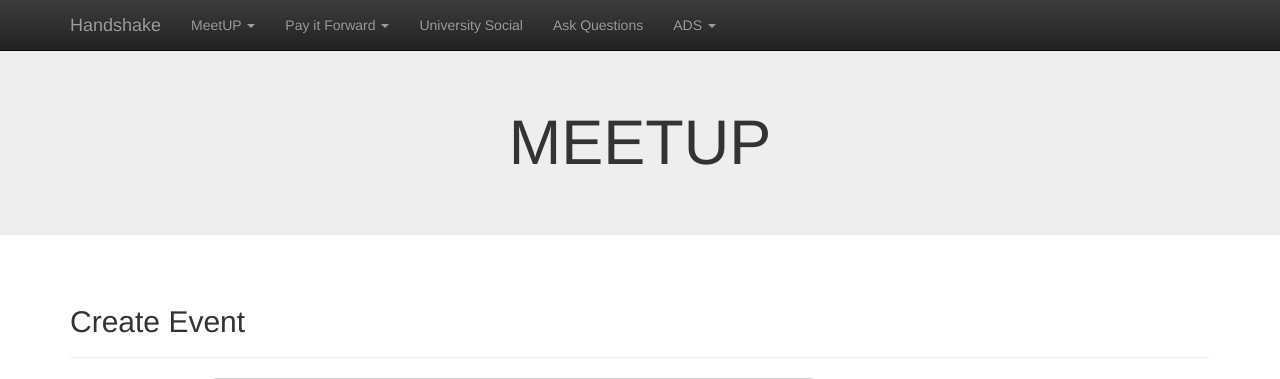
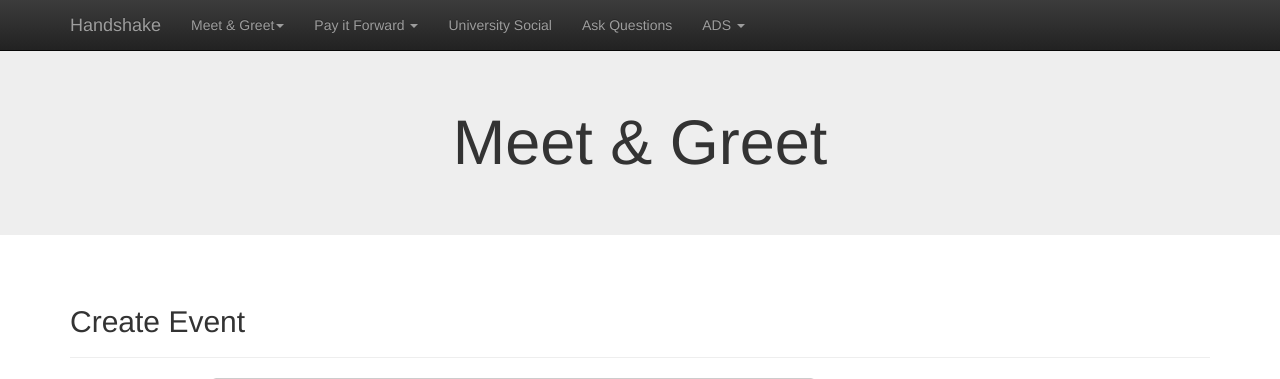
Before and after one commit to kotut/spartans, a PHP site: page /create_meetup.php in a window 1280 px wide. Shown: the top 379 px of the page. Run offline with PHP 8.4, Linux system fonts and the light colour scheme; some libraries are stand-ins or nearby versions.

Commit message:
rename meet and greet

```diff
--- a/CreateAds/createads.php
+++ b/CreateAds/createads.php
@@ -38,7 +38,7 @@
 
 
   				<ul class="nav navbar-nav">
-  					<li><a href="#meet_up">MeetUp</a>
+  					<li><a href="#meet_up">Meet &amp; Greet</a>
   					<li><a href="#pay_it_forward">Pay it Forward</a>
   					<li><a href="#university_socia">University Social</a>
   					<li><a href="#ask_questions">Ask Questions</a>
--- a/CreateAds/view_ads.php
+++ b/CreateAds/view_ads.php
@@ -63,7 +63,7 @@ include("../include/db.php");
   			</div><!-- Navbar Header-->
   			<div class="collapse navbar-collapse" id="navbar-collapse">
   				<ul class="nav navbar-nav">
-  					<li><a href="#meet_up">MeetUp</a>
+  					<li><a href="#meet_up">Meet &amp; Greet</a>
   					<li><a href="#pay_it_forward">Pay it Forward</a>
   					<li><a href="#university_socia">University Social</a>
   					<li><a href="#ask_questions">Ask Questions</a>
--- a/commentbox.html
+++ b/commentbox.html
@@ -68,7 +68,7 @@
 
                 <ul class="nav navbar-nav">
                     <li class="dropdown">
-              <a href="http://<?php echo $_SERVER['SERVER_NAME']."/meetup.php"?>" class="dropdown-toggle" data-toggle="dropdown" role="button" aria-haspopup="true" aria-expanded="false">MeetUP <span class="caret"></span></a>
+              <a href="http://<?php echo $_SERVER['SERVER_NAME']."/meetup.php"?>" class="dropdown-toggle" data-toggle="dropdown" role="button" aria-haspopup="true" aria-expanded="false">Meet &amp; Greet<span class="caret"></span></a>
                 <ul class="dropdown-menu">
                   <li><a href="#">Create Event</a></li>
                 </ul>
--- a/create_meetup.php
+++ b/create_meetup.php
@@ -21,7 +21,7 @@
 
   	<div class="jumbotron">
   		<div class="container text-center">
-  			<h1>MEETUP </h1>
+  			<h1>Meet &amp; Greet</h1>
 
   		</div><!-- End container -->
   	</div>
--- a/include/nav.php
+++ b/include/nav.php
@@ -18,9 +18,9 @@
 
   				<ul class="nav navbar-nav">
   					<li class="dropdown">
-              <a href="http://<?php echo $_SERVER['SERVER_NAME']."/view_meetup.php"?>" class="dropdown-toggle" data-toggle="dropdown" role="button" aria-haspopup="true" aria-expanded="false">MeetUP <span class="caret"></span></a>
+              <a href="http://<?php echo $_SERVER['SERVER_NAME']."/view_meetup.php"?>" class="dropdown-toggle" data-toggle="dropdown" role="button" aria-haspopup="true" aria-expanded="false">Meet &amp; Greet<span class="caret"></span></a>
                 <ul class="dropdown-menu">
-                  <li><a href="http://<?php echo $_SERVER['SERVER_NAME']."/view_meetup.php"?>">View all Meet Events</a></li>
+                  <li><a href="http://<?php echo $_SERVER['SERVER_NAME']."/view_meetup.php"?>">View all Meet &amp; Greet Events</a></li>
                   <li><a href="http://<?php echo $_SERVER['SERVER_NAME']."/create_meetup.php"?>">Create Event</a></li>
                 </ul>
             </li>
--- a/index.php
+++ b/index.php
@@ -44,7 +44,7 @@
 
 
   				<ul class="nav navbar-nav">
-  					<li><a href="#meet_up">MeetUp</a>
+  					<li><a href="#meet_up">Meet &amp; Greet</a>
   					<li><a href="#pay_it_forward">Pay it Forward</a>
   					<li><a href="#university_socia">University Social</a>
   					<li><a href="#ask_questions">Ask Questions</a>
@@ -139,7 +139,7 @@
   <div class="col-md-4" >
     <a href="event.php" class="thumbnail">
       <img src="image/handshake.jpg" alt=" " >
-	  <h4 align =center> Handshake Meet-Up</h4>
+	  <h4 align =center> Handshake Meet &amp; Greet</h4>
     </a>
   </div>
   <div class="col-md-4">
--- a/view_meetup.php
+++ b/view_meetup.php
@@ -190,7 +190,7 @@ while($row = mysqli_fetch_array($result)){
 
     </style>
 
-<a href="create_meetup.php" class="button1 btn btn-warning navbar-btn navbar-left">Create MeetUp</a>
+<a href="create_meetup.php" class="button1 btn btn-warning navbar-btn navbar-left">Create Meet &amp; Greet</a>
 
 
     </footer>
```
